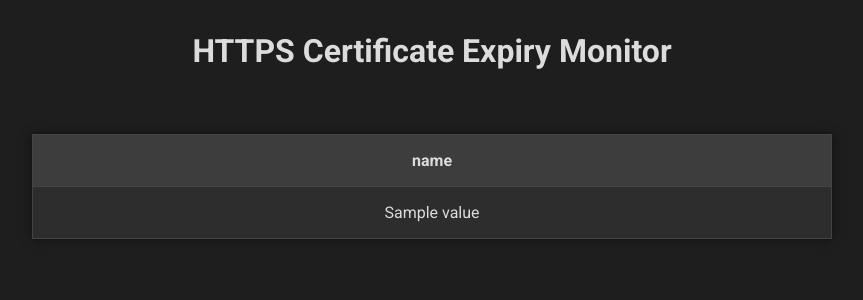
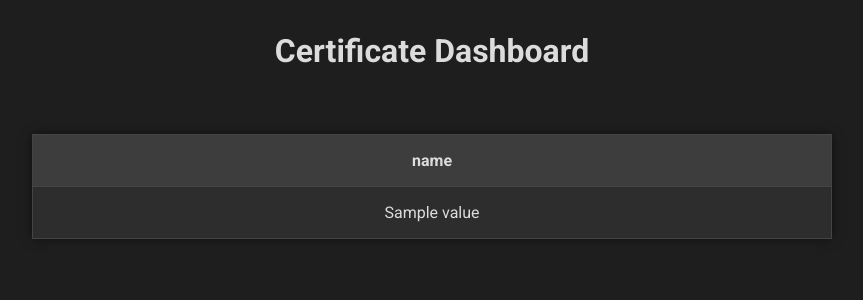
Before and after one commit to bpeters504/https-certificate-expiry-monitor, a Flask app: template templates/index.html in a window 1280 px wide. Shown: the top 300 px of the page, without its empty margins (208-1071 px from the left). Run offline with Flask 3, Linux system fonts and the light colour scheme; the template is opened without the code that fills it: most values are stand-ins (such as "Sample title", 1, 10 or a date in 2020); parts of the project's set-up code (start-up, migrations or seed data) failed here and were passed over.

Commit message:
changed the page title and header to Certificate Dashboard

```diff
--- a/templates/index.html
+++ b/templates/index.html
@@ -3,12 +3,12 @@
 <head>
     <meta charset="UTF-8">
     <meta name="viewport" content="width=device-width, initial-scale=1.0">
-    <title>HTTPS Certificate Expiry Monitor</title>
+    <title>Certificate Dashboard</title>
     <link href="{{url_for('static', filename='styles/style.css')}}" rel="stylesheet" />
     <link rel="shortcut icon" href="{{ url_for('static', filename='favicon.ico') }}">
 </head>
 <body>
-    <h1>HTTPS Certificate Expiry Monitor</h1>
+    <h1>Certificate Dashboard</h1>
     <table>
         <thead>
             <tr>
```
